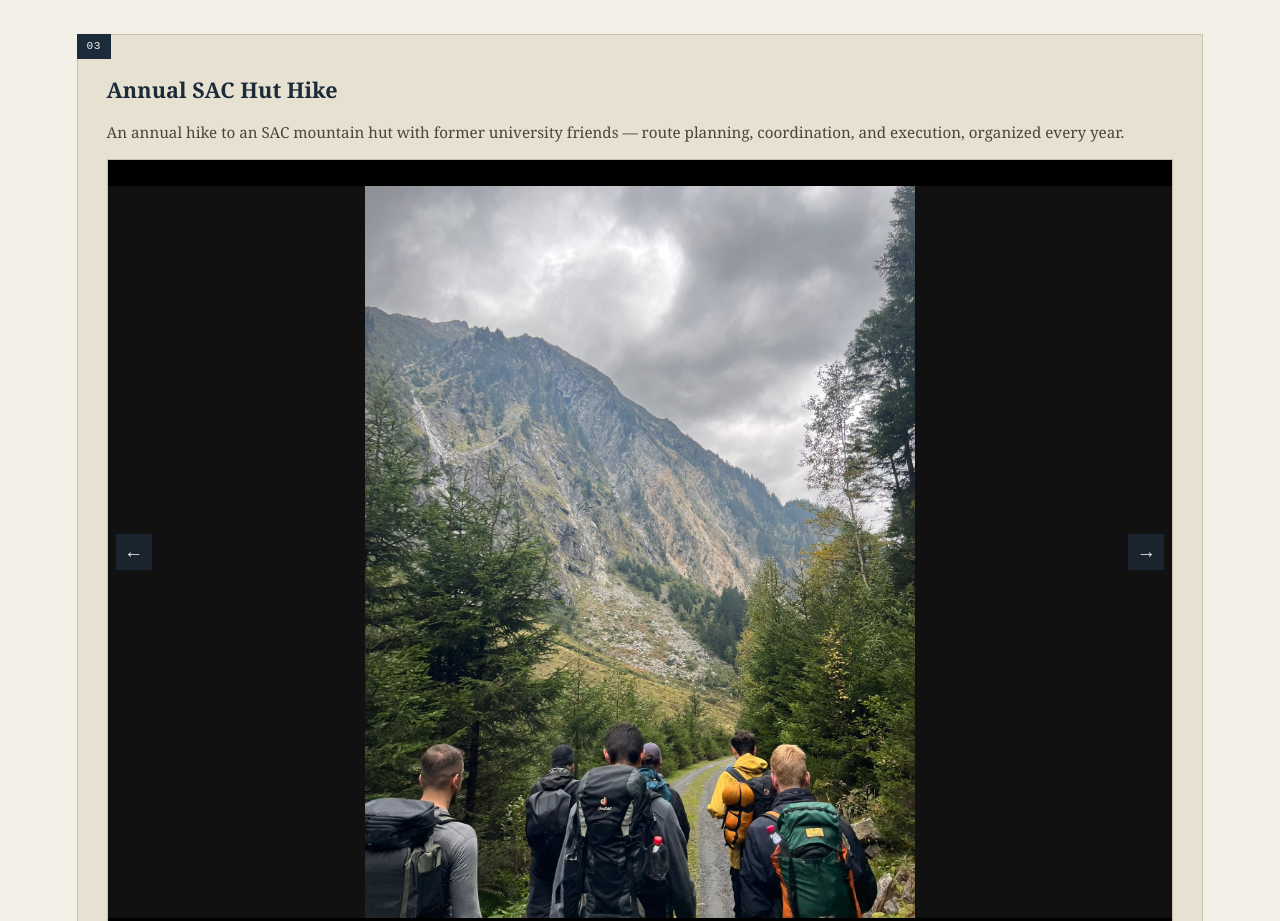
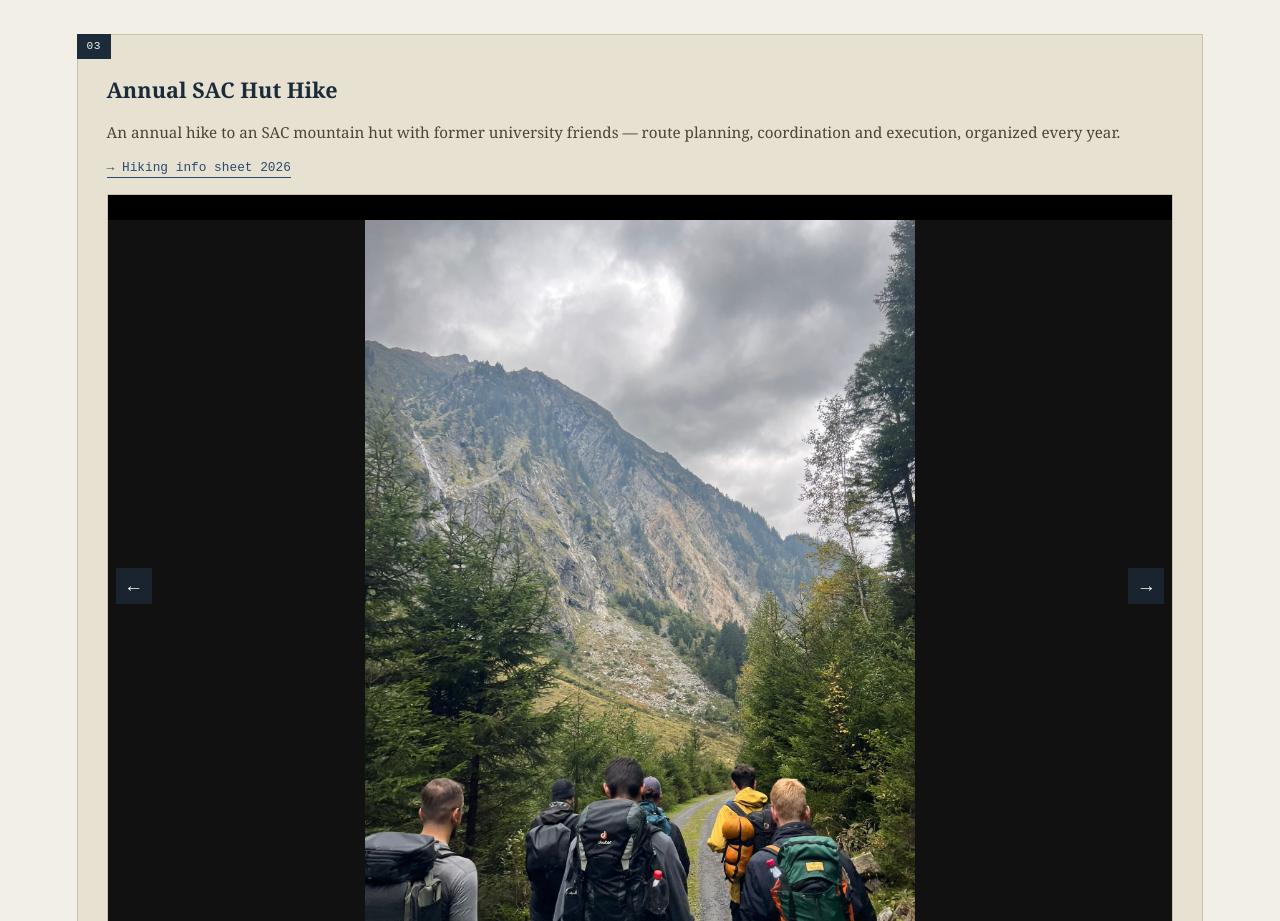
Before and after one commit to S3mi-king/s3mi-king.github.io, a plain HTML site: page index.html in a window 1280 px wide. Shown: the part 1540-2461 px from the top of the page. Drawn offline with Linux system fonts and the light colour scheme.

Commit message:
Update index.html

```diff
--- a/index.html
+++ b/index.html
@@ -274,8 +274,11 @@
       </div>
       <p>
         An annual hike to an SAC mountain hut with former university friends —
-        route planning, coordination, and execution, organized every year.
+        route planning, coordination and execution, organized every year.
       </p>
+      <div class="column">
+        <a class="link" href="assets/hike/Studiumswanderung_2026.pdf">→ Hiking info sheet 2026</a>
+      </div>
       <div class="carousel" id="hike-carousel">
         <div class="carousel-caption carousel-spacer">&nbsp;</div>
           <button class="carousel-arrow carousel-prev" aria-label="Previous image">&#8592;</button>
```
